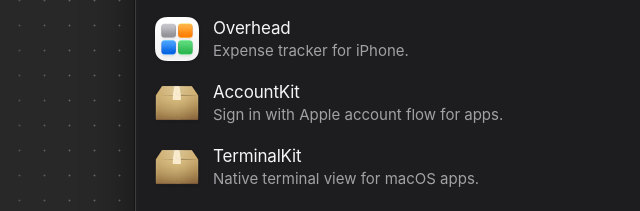
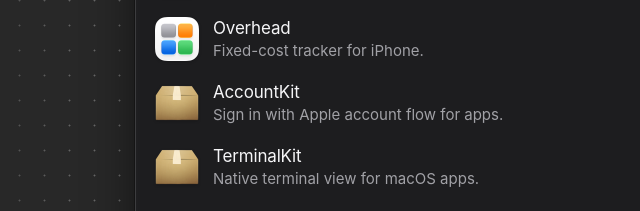
Before and after one commit to mazzsva/mazzsva.com, a website with bundled scripts: page public/index.html in a window 1280 px wide. Shown: the part 350-561 px from the top of the page, 83-723 px from the left. Built offline with nearby package versions, Linux system fonts and the light colour scheme.

Commit message:
Update the Overhead description

```diff
--- a/public/index.html
+++ b/public/index.html
@@ -89,7 +89,7 @@
               <img class="result-icon" src="assets/icons/overhead.png" alt="" width="44" height="44">
               <span class="result-text">
                 <span class="result-title">Overhead</span>
-                <span class="result-detail">Expense tracker for iPhone.</span>
+                <span class="result-detail">Fixed-cost tracker for iPhone.</span>
               </span>
               <span class="result-action">GitHub<span class="result-arrow"></span></span>
             </a>
```
